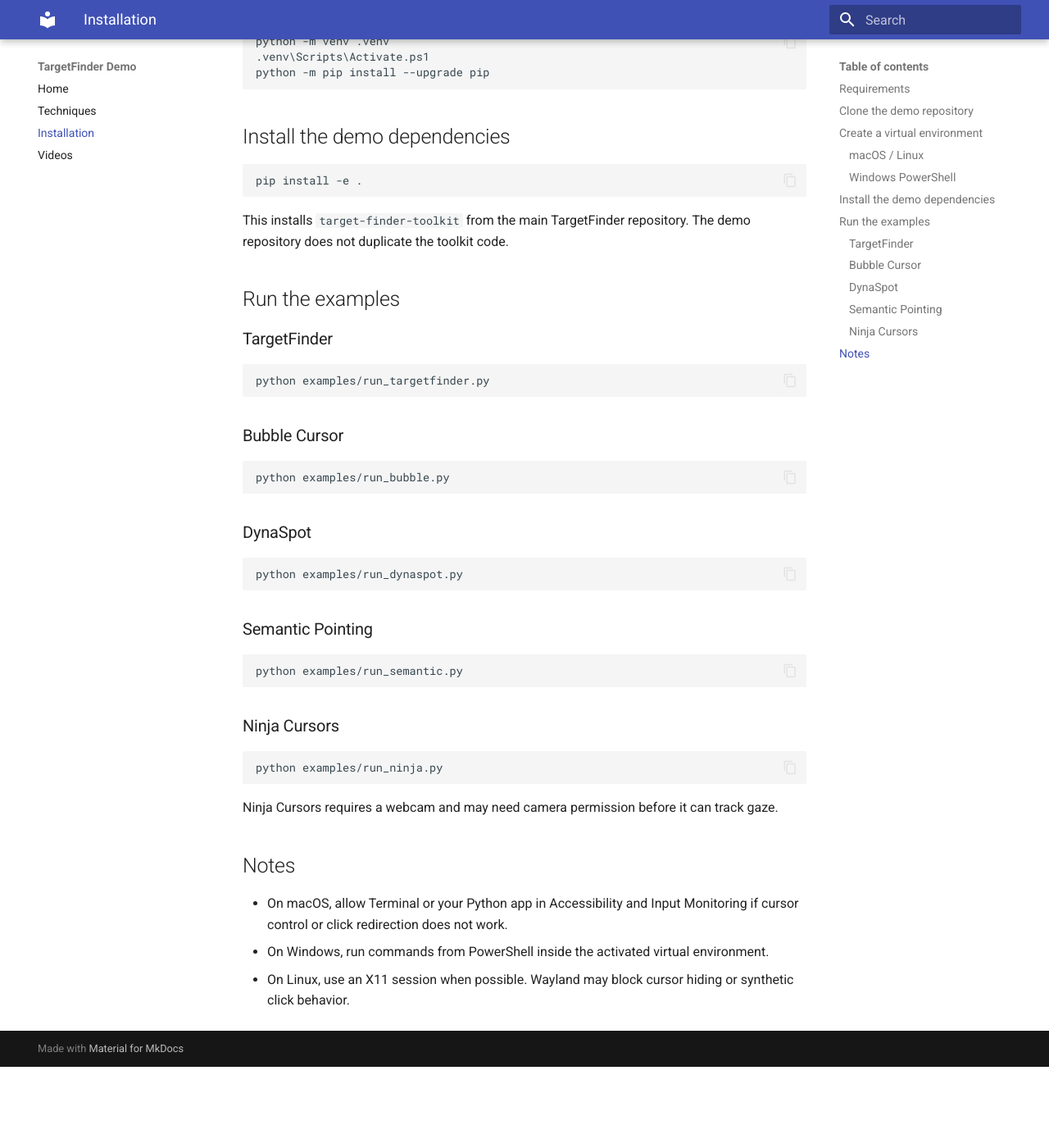
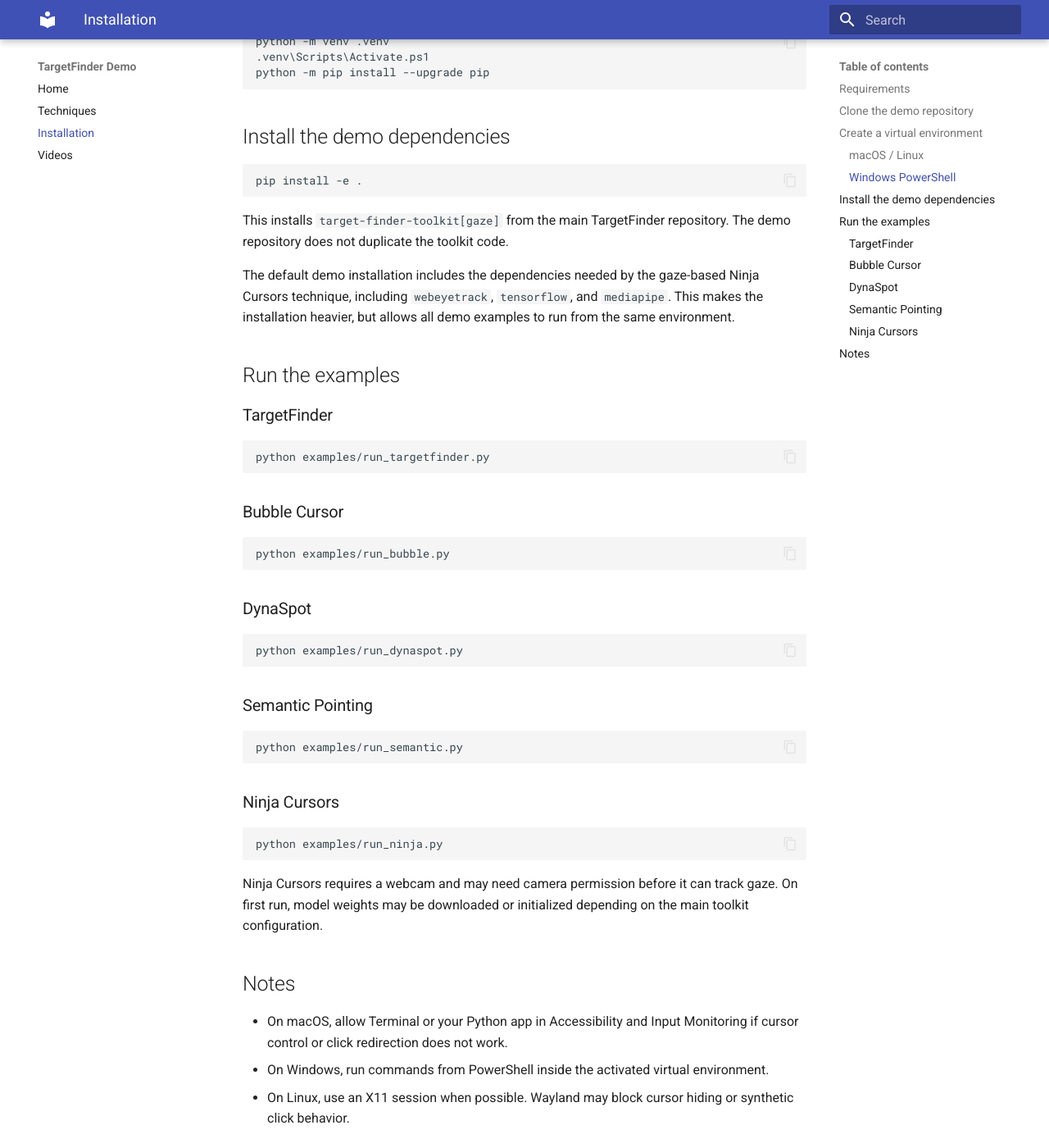
Before and after one commit to xinqikiki/targetfinder-demo, an MkDocs documentation site: the page built from docs/installation.md, in a window 1280 px wide and 1400 px high, scrolled down 862 px. Shown: the whole window at 82% size. Built offline with MkDocs 1.6.1 and Material for MkDocs 9.7.7, drawn with Linux system fonts in a browser that asks for light colours; before the commit the page ends 2163 px from its top, so only the background shows below that.

Commit message:
Install gaze dependencies by default

````diff
--- a/docs/installation.md
+++ b/docs/installation.md
@@ -40,7 +40,9 @@
 pip install -e .
 ```
 
-This installs `target-finder-toolkit` from the main TargetFinder repository. The demo repository does not duplicate the toolkit code.
+This installs `target-finder-toolkit[gaze]` from the main TargetFinder repository. The demo repository does not duplicate the toolkit code.
+
+The default demo installation includes the dependencies needed by the gaze-based Ninja Cursors technique, including `webeyetrack`, `tensorflow`, and `mediapipe`. This makes the installation heavier, but allows all demo examples to run from the same environment.
 
 ## Run the examples
 
@@ -74,7 +76,7 @@
 python examples/run_ninja.py
 ```
 
-Ninja Cursors requires a webcam and may need camera permission before it can track gaze.
+Ninja Cursors requires a webcam and may need camera permission before it can track gaze. On first run, model weights may be downloaded or initialized depending on the main toolkit configuration.
 
 ## Notes
 
--- a/pyproject.toml
+++ b/pyproject.toml
@@ -4,7 +4,7 @@
 description = "Demo website and runnable examples for TargetFinder interaction techniques"
 requires-python = ">=3.10"
 dependencies = [
-  "target-finder-toolkit @ git+https://github.com/AHMEDBENAKOUCHE/target_finder_toolkit.git@xinqi"
+  "target-finder-toolkit[gaze] @ git+https://github.com/AHMEDBENAKOUCHE/target_finder_toolkit.git@xinqi"
 ]
 
 [project.optional-dependencies]
````
